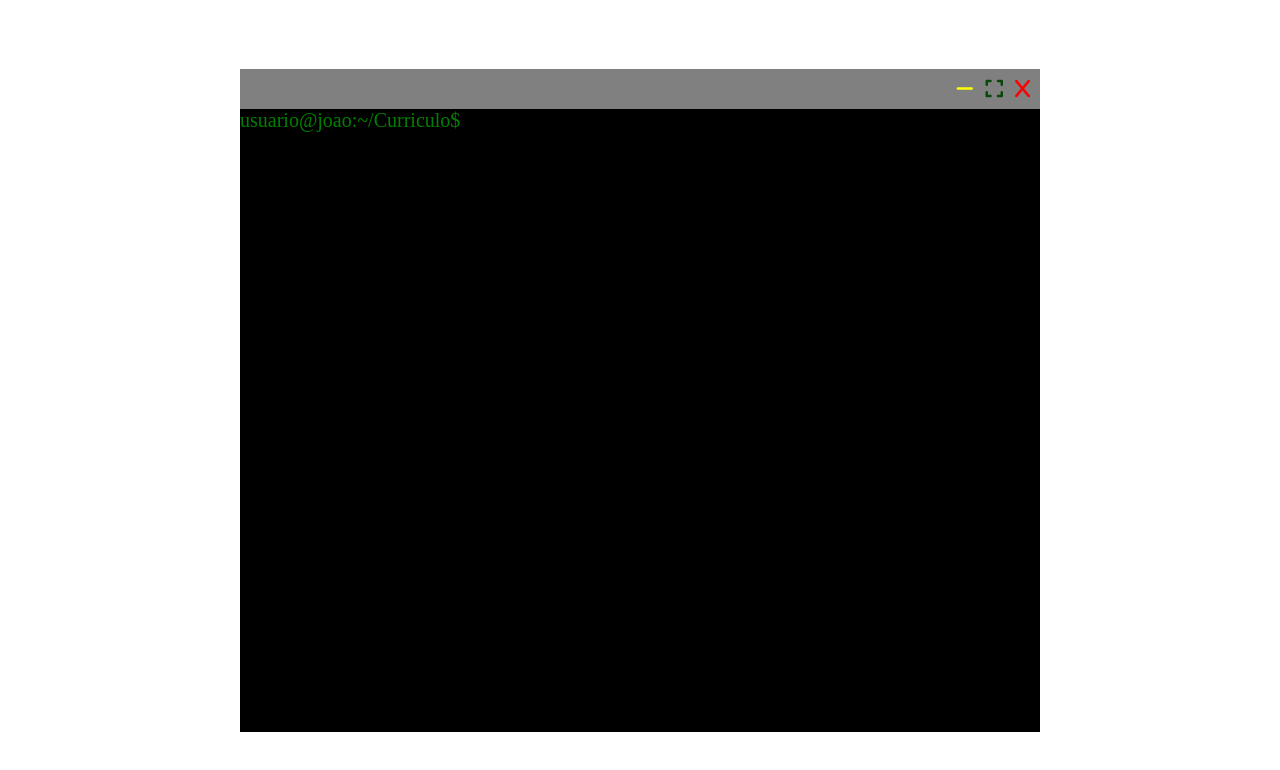
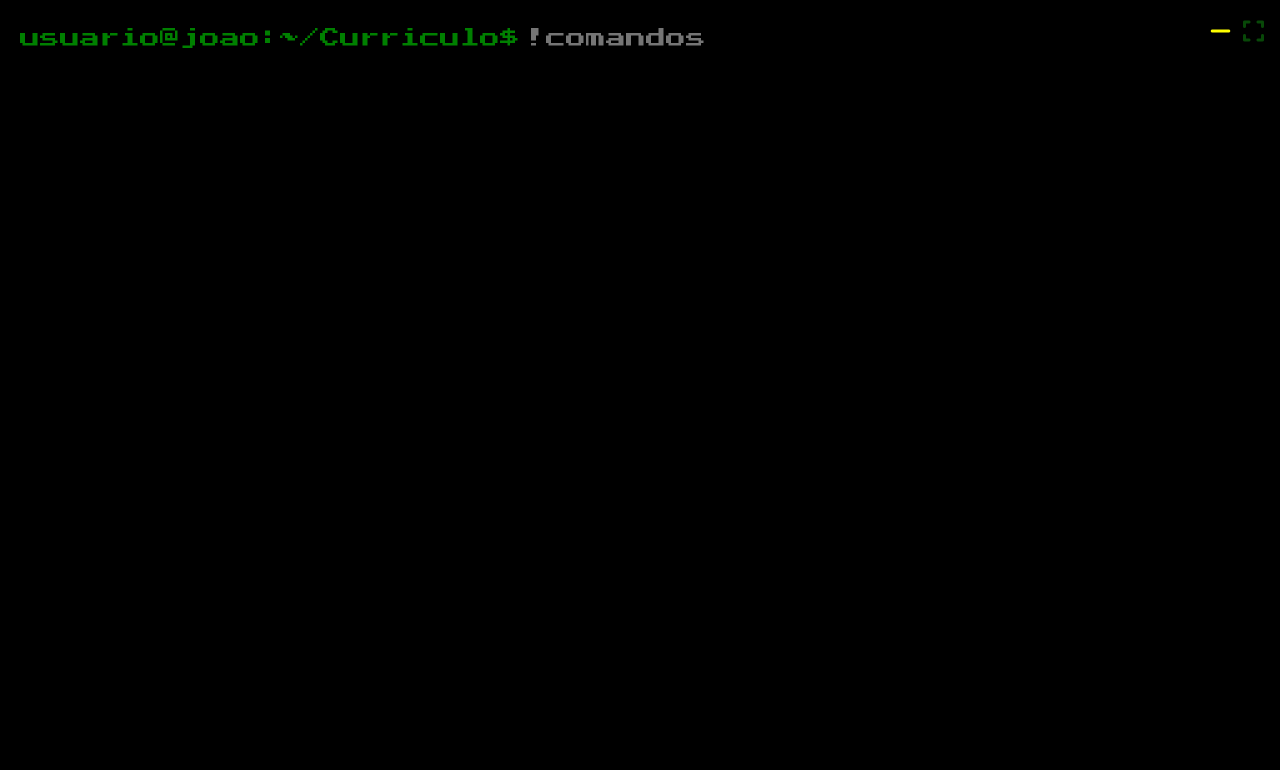
Before and after one commit to Jopako/Curriculo, a React (Vite) app: page / in a window 1280 px wide. Shown: the top 770 px of the page. Built offline with nearby package versions, Linux system fonts and the light colour scheme.

Commit message:
alterações de interface

```diff
--- a/index.html
+++ b/index.html
@@ -1,6 +1,9 @@
 <!doctype html>
 <html lang="en">
   <head>
+      <link rel="preconnect" href="https://fonts.googleapis.com">
+  <link rel="preconnect" href="https://fonts.gstatic.com" crossorigin>
+  <link href="https://fonts.googleapis.com/css2?family=Press+Start+2P&display=swap" rel="stylesheet">
     <link
   rel="stylesheet"
   href="https://cdnjs.cloudflare.com/ajax/libs/font-awesome/6.5.0/css/all.min.css"
--- a/src/containers/Home/index.jsx
+++ b/src/containers/Home/index.jsx
@@ -29,7 +29,7 @@
 
             <i className="fa-solid fa-minus" style={{color:"yellow"}}></i>
             <i class="fa-solid fa-expand" style={{color:"#084808 "}}></i>
-            <i class="fa-solid fa-x" style={{color:"red"}}></i>
+
 
         </Cabecalho>
 
@@ -50,6 +50,7 @@
 
 
                 type="text"
+                placeholder="!comandos"
                 ref={inputRef}
                 value= {input}
                 onChange={e => setInput(e.target.value)}
@@ -63,17 +64,30 @@
                         let newOutput = "";
                         newOutput = output + "\n "+ "$ " + input + "\n";
 
-                        switch(input){
+                        switch(input.toLocaleLowerCase())
+                        {
+
+                            case "!linkedln":
+                                newOutput += "Aqui está meu linkedln: \n link..."
+                                break;
+
+                        case "!comandos":
+                            newOutput += "!github \n !linkedln \n !curriculo \n !clear / !c"
+                            break;
+
 
                         case "!github":
                             newOutput =   "Aqui está meu gitHub: \n https://github.com/Jopako"
                             break;
 
-                        case "c":
-                        case "clear":
+                        case "!c":
+                        case "!clear":
                             setOutput("");
                             setInput("");
                             return;
+
+                        case "!curriculo":
+                            break;
 
 
                         default:
--- a/src/containers/Home/styles.js
+++ b/src/containers/Home/styles.js
@@ -6,7 +6,15 @@
     background-color: black;
     display:flex;
     flex-direction: column;
-    width: 800px;
+    width: 100%;
+    font-size:20px;
+    position: relative;
+    padding-top: 0.9em;
+    padding-left: 20px;
+    box-sizing: border-box;
+    line-height:2em;
+
+
     `
 
 export const Historico = styled.div`
@@ -15,6 +23,7 @@
     white-space: pre-line;
     overflow-y: auto;
     word-wrap: break-word;
+
 
 
 
@@ -36,23 +45,31 @@
     width:99.5%;
     font-size:20px;
     padding: 0;
+        font-family: "Press Start 2P", system-ui;
+
 
 
     }
 
 `
 export const Cabecalho = styled.div`
-    background-color:gray;
-    color: black;
-    padding:0.2em;
-    text-align:right;
-    justify-content:space-between;
+
+position: absolute;
+    top: 0;
+    right: 0;
+    padding: 0.5em;
+    z-index: 10;
+    background-color: transparent;
+
+
 
     i {
 
     padding: 6px;
     border-radius: 4px;
     cursor: pointer;
+    font-size:1.2em;
+
 
     }
 `
--- a/src/styles/globalStyles.js
+++ b/src/styles/globalStyles.js
@@ -2,18 +2,25 @@
 
  const myGlobalStyles = createGlobalStyle`
 
-body{
+body
+{
+    margin: 0;
+    padding: 0;
+    width: 100vw;
+    height: 100vh;
+    background-color: black;
+    font-family: "Press Start 2P", system-ui;
 
-    background-color: white;
-    margin: 0;
-    height: 100vh;
-    font-size:20px;
+}
 
 
-    display: flex;
-    justify-content: center;
-    align-items: center;
-}
+
+  #root
+  {
+    width: 100%;
+    height: 100%;
+
+  }
 
 `
 
```
